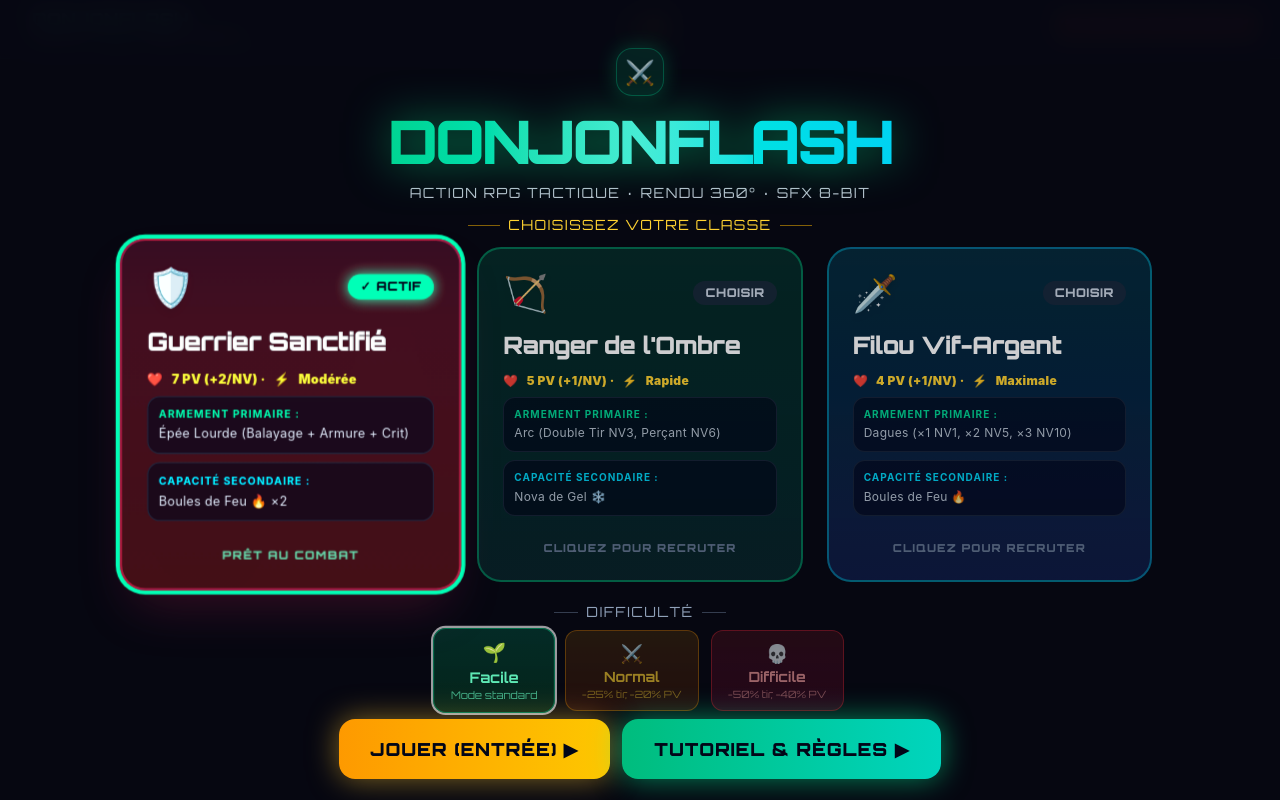
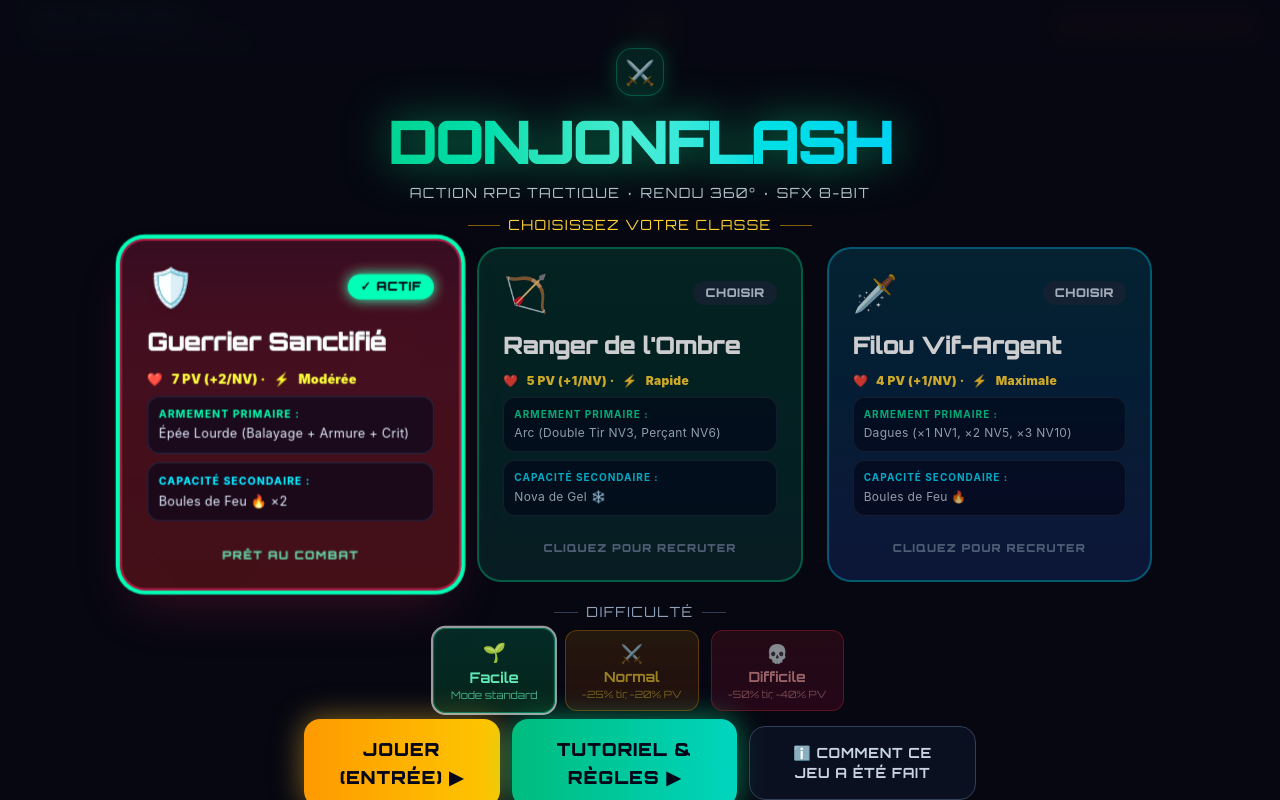
Before and after one commit to Hylst/donjonflash, a React (Vite) app: page / in a window 1280 px wide. Built offline with nearby package versions, Linux system fonts and the light colour scheme.

Commit message:
feat: modale Infos (stack, graphismes, musique, interactions, archi, algos)

```diff
--- a/src/App.tsx
+++ b/src/App.tsx
@@ -46,6 +46,7 @@ export default function App() {
   const lastTimeRef = useRef<number>(0);
   const hudAccumRef = useRef<number>(0);
   const [showTouch, setShowTouch] = useState(false);
+  const [showInfo, setShowInfo] = useState(false);
   const [onboardingSlide, setOnboardingSlide] = useState<number>(0);
   const [hud, setHud] = useState<Hud>({
     status: 'menu', selectedClass: 'warrior', selectedDifficulty: 'easy', heroLevel: 1, xp: 0, xpNext: 100, roomLevel: 0, roomName: '', roomModifier: 'none', score: 0, combo: 0, comboPct: 0,
@@ -315,9 +316,34 @@ export default function App() {
             >
               TUTORIEL & RÈGLES ▶
             </button>
+            <button
+              onClick={() => setShowInfo(true)}
+              className="w-full sm:w-auto px-6 py-4 rounded-2xl border border-slate-700 bg-slate-900/60 active:scale-95 hover:bg-slate-800 text-slate-300 font-bold text-sm tracking-wider uppercase transition-all cursor-pointer"
+            >
+              ℹ️ Comment ce jeu a été fait
+            </button>
           </div>
           <div className="text-[10px] text-slate-500 tracking-wide mt-4 text-center">
             Hylst - Geoffroy · avec l'aide d'une IA · v6.0 Donjon Évolutif & Expérience
+          </div>
+        </div>
+      )}
+
+      {showInfo && (
+        <div className="fixed inset-0 z-50 flex items-center justify-center bg-black/75 backdrop-blur-sm p-4" onClick={() => setShowInfo(false)}>
+          <div className="w-full max-w-lg max-h-[85vh] overflow-y-auto rounded-2xl border border-emerald-500/30 bg-[#0a0b14] shadow-2xl" onClick={(e) => e.stopPropagation()}>
+            <div className="p-6 space-y-3.5 text-sm leading-relaxed text-slate-300">
+              <h3 className="text-xl font-black bg-gradient-to-r from-emerald-400 via-teal-300 to-cyan-400 bg-clip-text text-transparent">Comment ce jeu a été fait</h3>
+              <p><strong className="text-white">Stack :</strong> React 19, TypeScript 5.9, Tailwind CSS 4, Vite 7, compilé en un seul fichier HTML, aucune dépendance chargée depuis l'extérieur.</p>
+              <p><strong className="text-white">Graphismes :</strong> tout est dessiné en Canvas 2D à chaque image (rendu de la salle, textures de sol et de mur, héros, ennemis, projectiles), aucun sprite animé.</p>
+              <p><strong className="text-white">Musique &amp; sons :</strong> synthétisés en direct avec l'API Web Audio, aucun fichier audio chargé.</p>
+              <p><strong className="text-white">Interactions :</strong> clavier/souris ou tactile pour se déplacer et viser, sort spécial propre à chaque classe.</p>
+              <p><strong className="text-white">Architecture :</strong> moteur de jeu pur (<code>engine.ts</code>) séparé du rendu (<code>renderer.ts</code>), état de la boucle de jeu mis à jour à chaque frame.</p>
+              <p><strong className="text-white">Algorithmes notables :</strong> 3 classes aux armes évolutives par niveau (double tir, dagues multiples, balayage), chaque salle du donjon reçoit aléatoirement un modificateur (piégée, trésor, renforcée) qui change sa difficulté et ses récompenses, 3 niveaux de difficulté qui ajustent les dégâts et les PV ennemis.</p>
+            </div>
+            <div className="border-t border-white/10 p-4 text-center">
+              <button onClick={() => setShowInfo(false)} className="px-6 py-2.5 rounded-xl font-black text-slate-950 bg-gradient-to-r from-emerald-400 to-teal-300 hover:brightness-110 active:scale-95 transition-all">Fermer</button>
+            </div>
           </div>
         </div>
       )}
```
Also changed, not shown: 1 other file (tests, documents, lock files or other folders).
